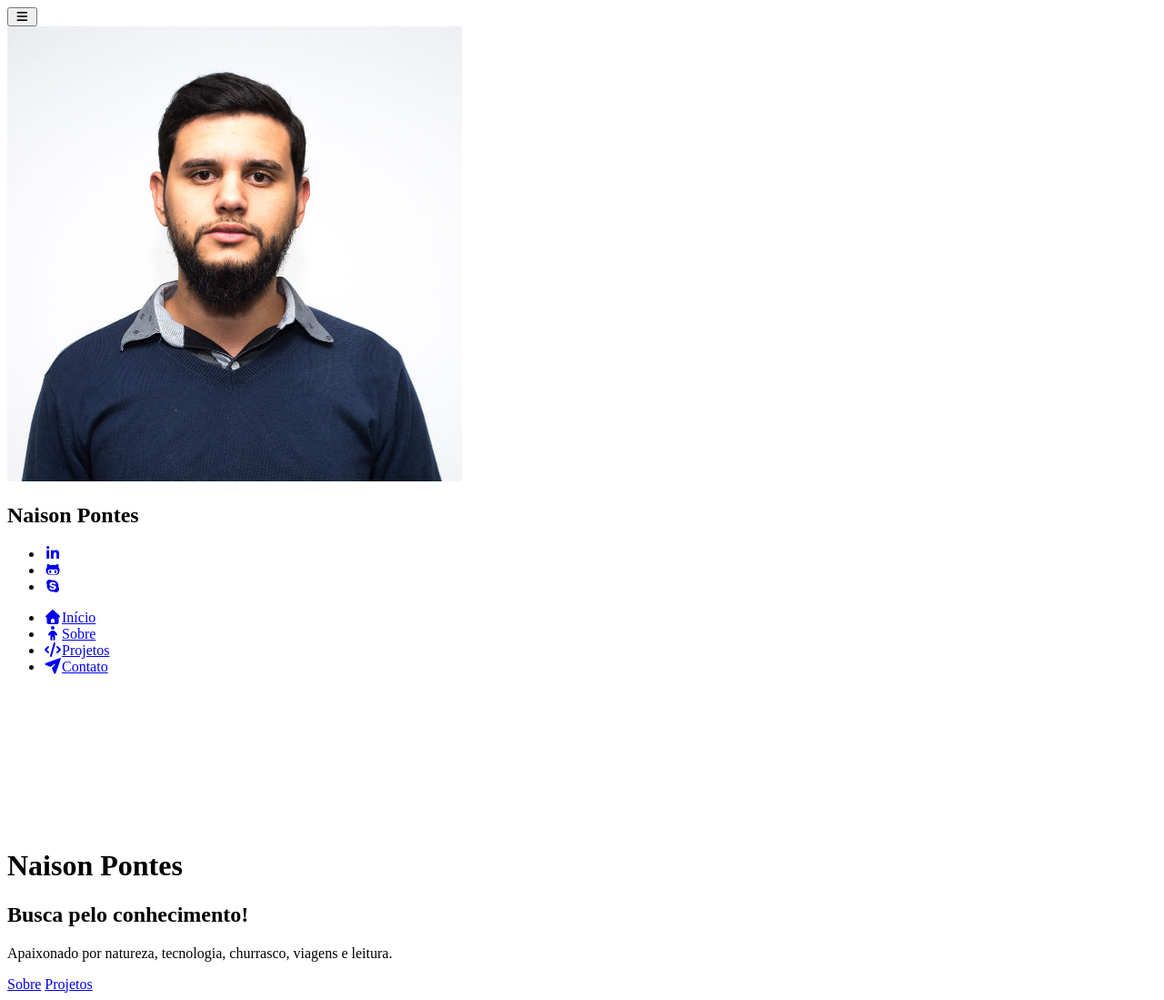
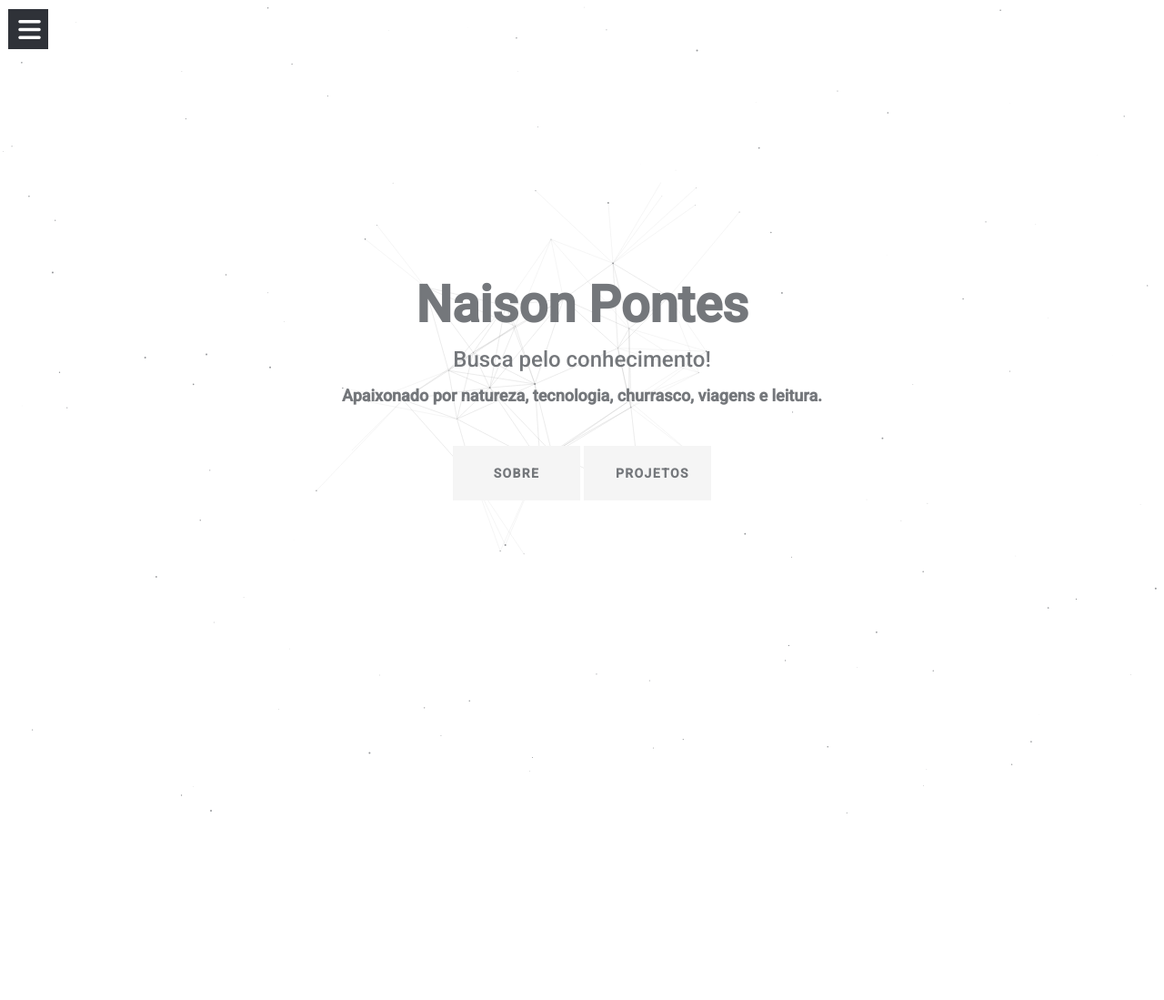
Before and after one commit to naisonp/naisonpontes-website, a Jekyll site: the page built from index.html, in a window 1280 px wide. Shown: the whole page at 91% size. Built offline with Jekyll 4.4.1, drawn with Linux system fonts in a browser that asks for light colours; nearby versions of some CDN libraries; library files that are not in the unit come from our copies; after the commit the page ends 900 px from its top, so only the background shows below that.

Commit message:
Alteração no camnho dos arquivos css e js

```diff
--- a/_includes/head.html
+++ b/_includes/head.html
@@ -14,11 +14,11 @@
       {% endif %}
     {% endif %}
   </title>
-  <link rel="stylesheet" href="{{ '/assets/css/styles.css' | prepend: site.baseurl | prepend: site.url }}">
-  <link rel="stylesheet" href="{{ '/assets/vendor/font-awesome/css/all.min.css' | prepend: site.baseurl | prepend: site.url }}">
-  <link rel="stylesheet" href="{{ '/assets/css/styles.css' | prepend: site.baseurl | prepend: site.url }}">
+  <link rel="stylesheet" href="{{ '/assets/css/styles.css' | prepend: site.baseurl}}">
+  <link rel="stylesheet" href="{{ '/assets/vendor/font-awesome/css/all.min.css' | prepend: site.baseurl}}">
+  <link rel="stylesheet" href="{{ '/assets/css/styles.css' | prepend: site.baseurl  }}">
 
-  <link rel="icon" href="{{'/favicon.ico' | prepend: site.baseurl | prepend: site.url}}">
+  <link rel="icon" href="{{'/favicon.ico' | prepend: site.baseurl}}">
 
   {% seo %}
 </head>
--- a/_includes/scripts.html
+++ b/_includes/scripts.html
@@ -1,8 +1,8 @@
-<script src="{{ '/assets/js/simple-anime.js' | prepend: site.baseurl | prepend: site.url }}"></script>
+<script src="{{ '/assets/js/simple-anime.js' | prepend: site.baseurl }}"></script>
 {% if page.url == '/' %}
-  <script src="{{ '/assets/js/canvas.js' | prepend: site.baseurl | prepend: site.url }}"></script>
+  <script src="{{ '/assets/js/canvas.js' | prepend: site.baseurl }}"></script>
 {% endif %}
 {% if page.url == '/about' %}
-  <script src="{{ '/assets/vendor/easy-pie-chart/js/easypiechart.min.js' | prepend: site.baseurl | prepend: site.url }}"></script>
+  <script src="{{ '/assets/vendor/easy-pie-chart/js/easypiechart.min.js' | prepend: site.baseurl }}"></script>
 {% endif %}
-<script src="{{ '/assets/js/script.js' | prepend: site.baseurl | prepend: site.url }}"></script>
+<script src="{{ '/assets/js/script.js' | prepend: site.baseurl }}"></script>
--- a/_includes/sidebar.html
+++ b/_includes/sidebar.html
@@ -15,7 +15,7 @@
         <ul>
           {% for item in site.data.navigation %}
             <li {% if page.url == item.link %}class="active" {% endif %}>
-              <a href="{{ item.link | prepend: site.baseurl | prepend: site.url }}" {% if page.url != item.link %}class="{{ item.class }}" {% endif %}><i
+              <a href="{{ item.link | prepend: site.baseurl }}" {% if page.url != item.link %}class="{{ item.class }}" {% endif %}><i
                   class="{{ item.icon }}"></i><span>{{ item.name }}</span></a>
             </li>
           {% endfor %}
--- a/index.html
+++ b/index.html
@@ -15,8 +15,8 @@ permalink: /
         <div data-anime="800" class="fadeInDown call">
           <h2>Busca pelo conhecimento!</h2>
           <p>Apaixonado por natureza, tecnologia, churrasco, viagens e leitura.</p>
-          <a data-anime="1200" class="btn btn-about fadeInDown" href="{{ '/about' | prepend: site.baseurl | prepend: site.url }}">Sobre</a>
-          <a data-anime="1200" class="btn btn-project fadeInDown" href="{{ '/project' | prepend: site.baseurl | prepend: site.url }}">Projetos</a>
+          <a data-anime="1200" class="btn btn-about fadeInDown" href="{{ '/about' | prepend: site.baseurl }}">Sobre</a>
+          <a data-anime="1200" class="btn btn-project fadeInDown" href="{{ '/project' | prepend: site.baseurl }}">Projetos</a>
         </div>
       </div>
     </div>
--- a/package.json
+++ b/package.json
@@ -3,7 +3,7 @@
   "version": "1.0.0",
   "description": "Site de apresentação",
   "main": "index.js",
-  "homepage": "https://naisonp.github.io/naisonpontes-website/",
+  "homepage": "https://naisonp.github.io/",
   "scripts": {
     "postinstall": "gulp postinstall",
     "build": "gulp postinstall; JEKYLL_ENV=production bundle exec jekyll build; gulp minify;",
```
